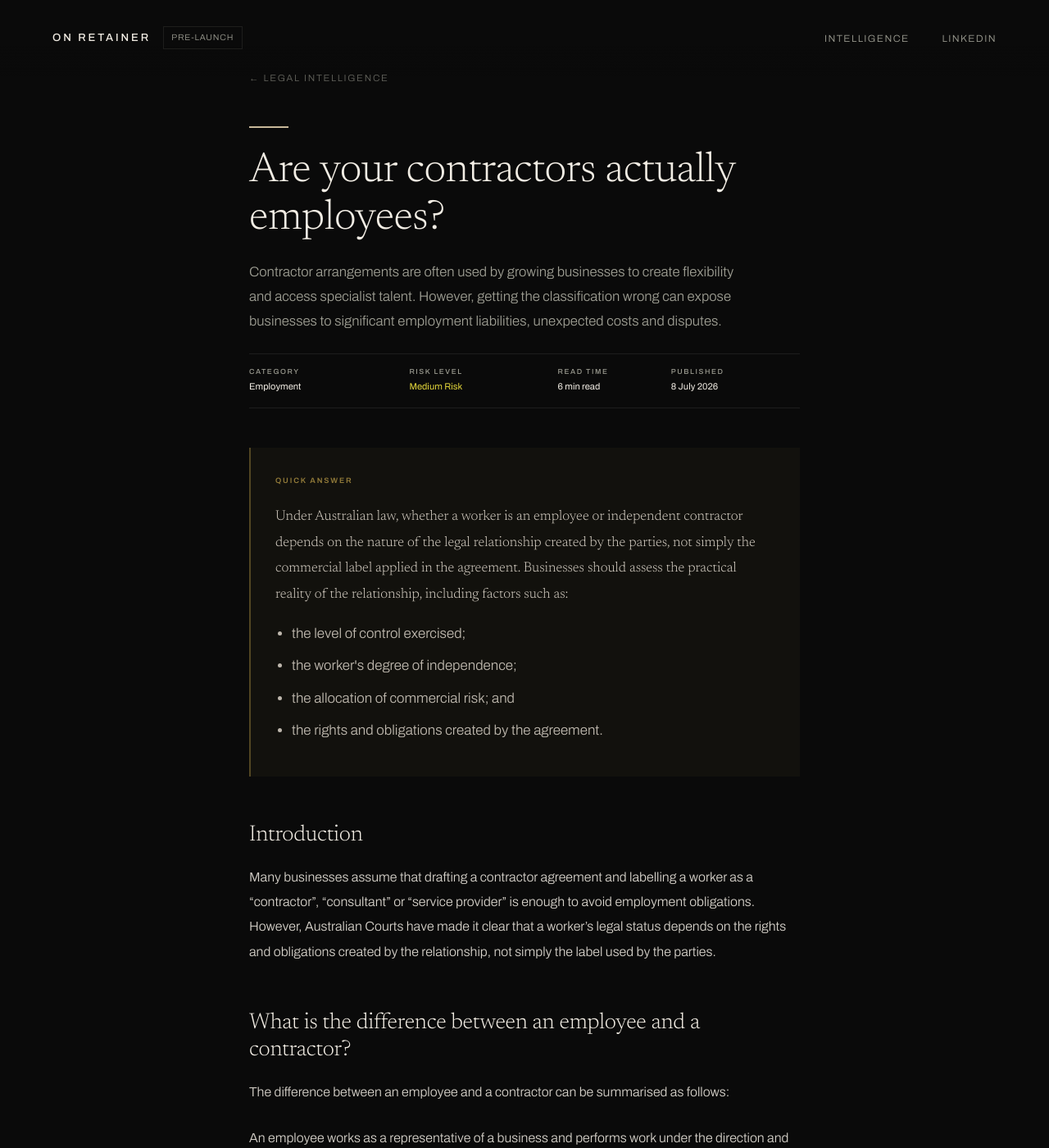
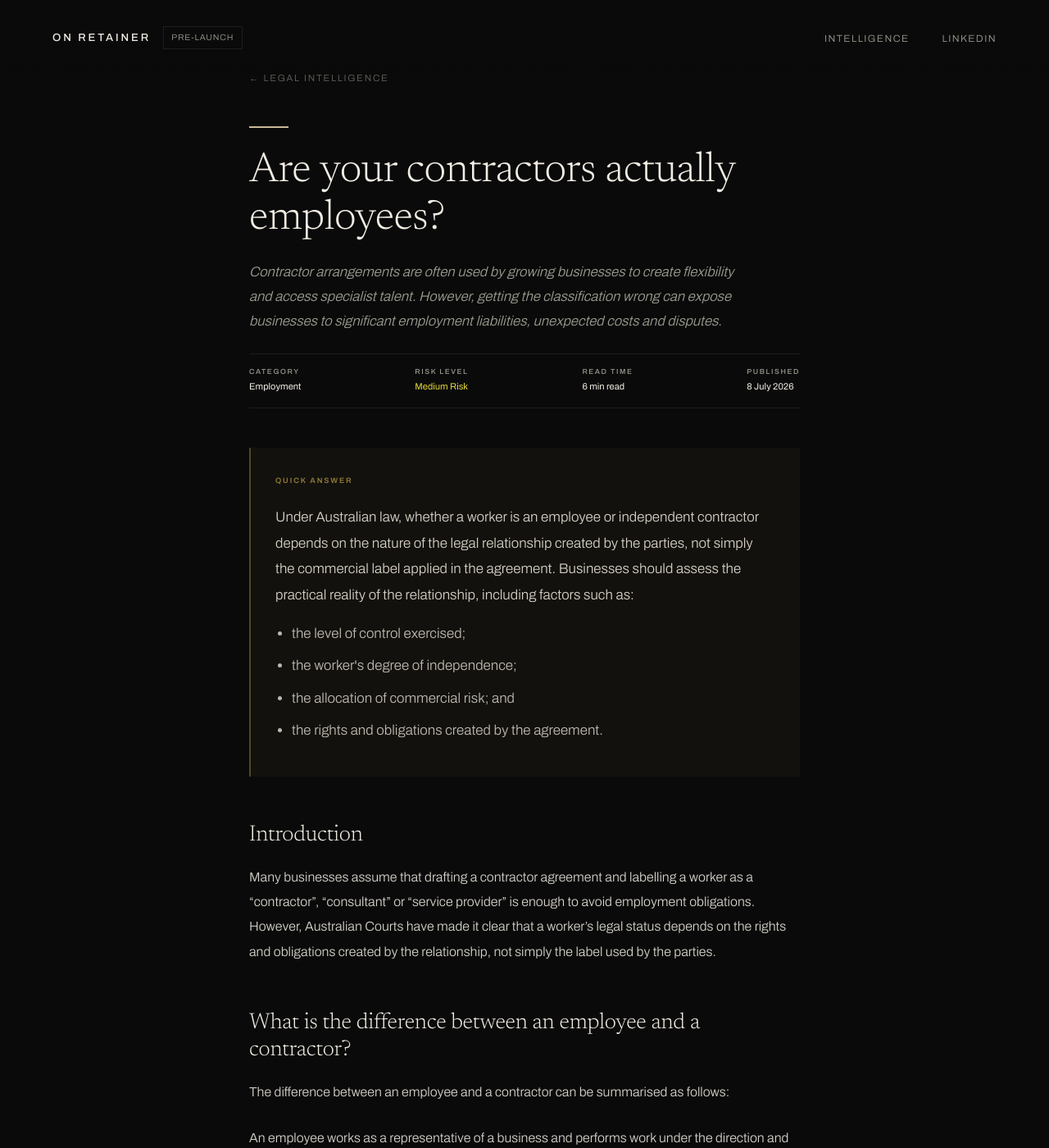
Before and after one commit to Syn-axe/solid-guacamole, a Jekyll site: the page built from _articles/independent-contractor-vs-employee.md, in a window 1280 px wide and 1400 px high. Shown: the whole window at 82% size. Built offline with Jekyll 4.4.1, drawn with Linux system fonts in a browser that asks for light colours.

Commit message:
Update article.html

```diff
--- a/_layouts/article.html
+++ b/_layouts/article.html
@@ -110,8 +110,9 @@
 
     .article-meta-strip {
       display: grid;
-      grid-template-columns: 1.2fr 1.1fr 0.8fr 1.1fr;
-      gap: clamp(0.75rem, 2vw, 1.5rem);
+      grid-template-columns: repeat(4, max-content);
+      justify-content: space-between;
+      gap: 1.5rem;
       width: 100%;
       padding: 1rem 0 1.15rem;
       border-top: 1px solid var(--border-faint);
@@ -162,6 +163,7 @@
 
     .article-standfirst {
       font-size: 1.05rem;
+      font-style: italic;
       color: var(--slate);
       line-height: 1.8;
       max-width: 600px;
@@ -250,7 +252,7 @@
     }
 
     .article-body .quick-answer p {
-      font-family: 'Newsreader', serif;
+      font-family: 'Archivo', sans-serif;
       font-size: 1.0625rem;
       color: #D6CFC4;
       opacity: 1;
@@ -268,6 +270,7 @@
     }
 
     .article-body .quick-answer li {
+      font-family: 'Archivo', sans-serif;
       font-size: 1.0625rem;
       color: #D6CFC4;
       line-height: 1.85;
@@ -458,6 +461,7 @@
       .article-header { padding-top: 3rem; }
       .article-meta-strip {
         grid-template-columns: repeat(2, minmax(0, 1fr));
+        justify-content: stretch;
       }
       footer { flex-direction: column; align-items: flex-start; gap: 1rem; }
       .footer-brand { align-items: flex-start; }
```
